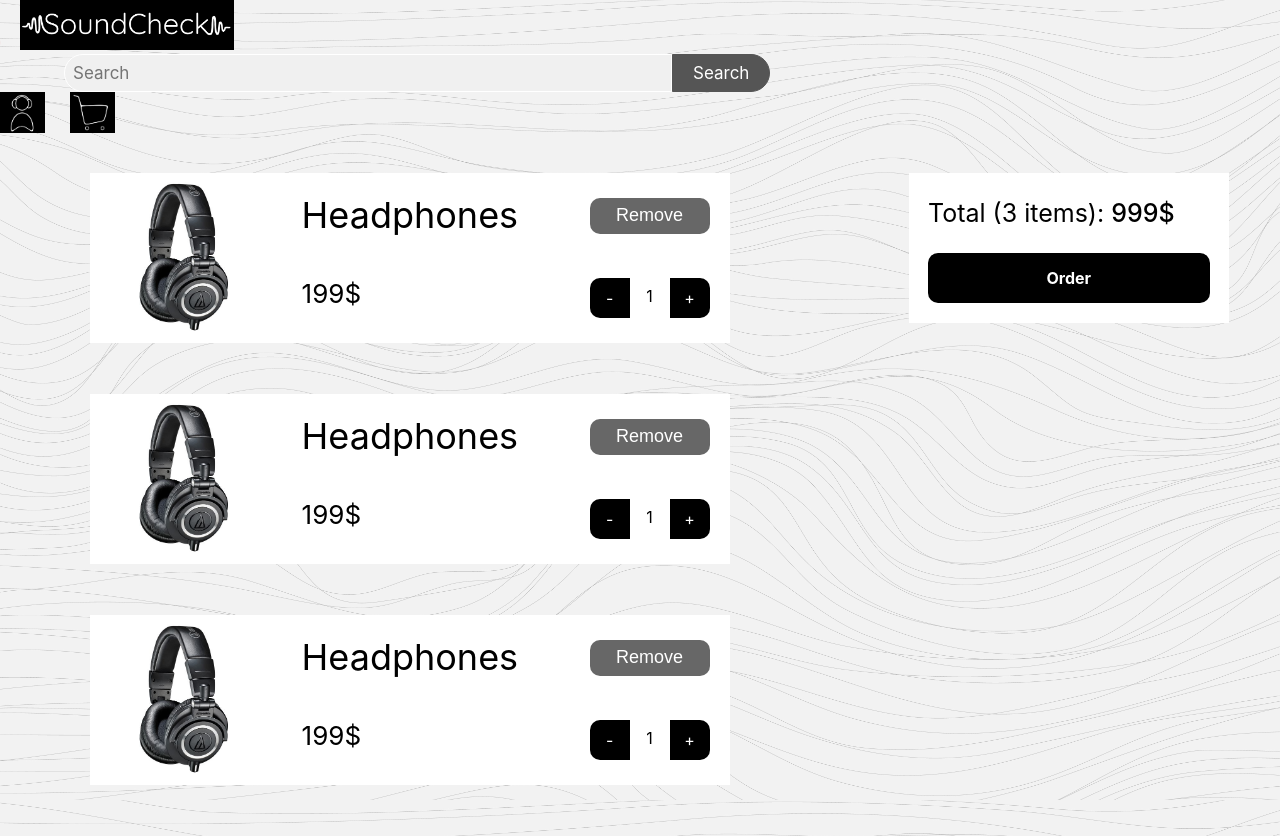
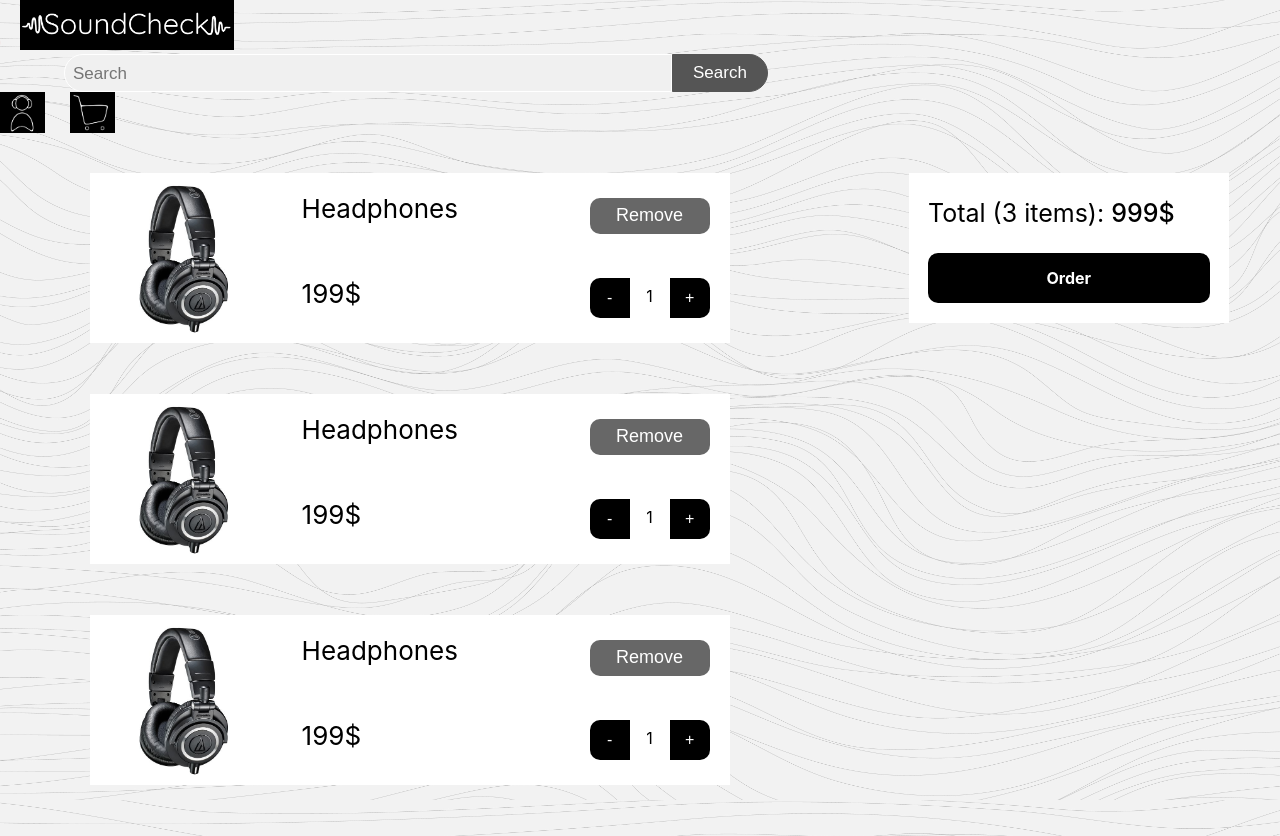
Before and after one commit to PDDMain/SoundCheck, a PHP site: page /basket.html in a window 1280 px wide. Run offline with PHP 8.4, Linux system fonts and the light colour scheme.

Commit message:
font done everywhere

```diff
--- a/css/basket_style.css
+++ b/css/basket_style.css
@@ -36,6 +36,9 @@ main {
 
 .product {
     width: 90%;
+    height: 90%;
+
+    object-fit: contain;
     margin-top: 5%;
     margin-left: 5%;
 }
@@ -102,7 +105,9 @@ main {
     font-size: 26px;
 }
 .name {
-    font-size: 36px;
+    font-size: 26px;
+    /*background-color: #4a536e;*/
+
 }
 
 .delete_button {
--- a/css/header.css
+++ b/css/header.css
@@ -121,6 +121,13 @@ body{
     margin: 0;
     font-family: 'Quicksand', sans-serif;
 }
+::placeholder {
+    font-family: 'Quicksand', sans-serif;
+}
+button {
+    font-family: 'Quicksand', sans-serif;
+
+}
 
 .header-cathegories {
     margin-top: auto;
```
Also changed, not shown: css/login_style.css (line endings or trailing spaces).
